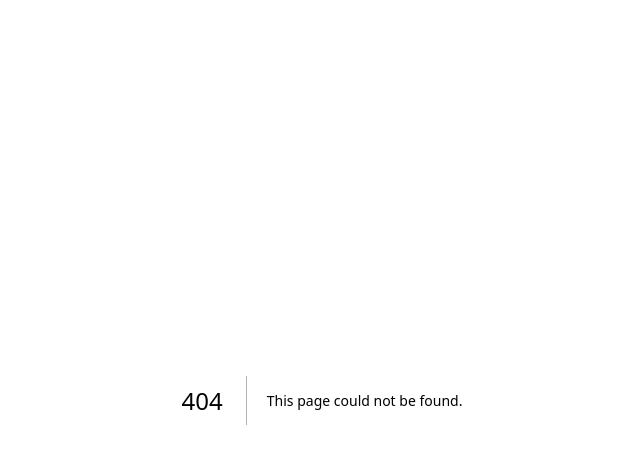
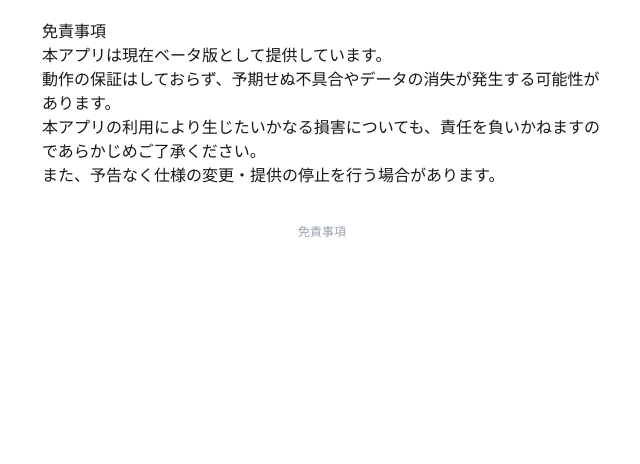
Before and after one commit to mika11247/my-shopping-list, a Next.js app: page /disclaimer in a window 1280 px wide. Before the commit this address had no page. Shown: the top 464 px of the page, without its empty margins (318-958 px from the left). Built offline with nearby package versions, Linux system fonts and the light colour scheme.

Commit message:
免責事項ページとフッター追加

```diff
--- /dev/null
+++ b/app/disclaimer/page.tsx
@@ -0,0 +1,21 @@
+export default function DisclaimerPage() {
+  return (
+    <main style={{ padding: "20px", maxWidth: "600px", margin: "0 auto" }}>
+      <h1>免責事項</h1>
+
+      <p>本アプリは現在ベータ版として提供しています。</p>
+
+      <p>
+        動作の保証はしておらず、予期せぬ不具合やデータの消失が発生する可能性があります。
+      </p>
+
+      <p>
+        本アプリの利用により生じたいかなる損害についても、責任を負いかねますのであらかじめご了承ください。
+      </p>
+
+      <p>
+        また、予告なく仕様の変更・提供の停止を行う場合があります。
+      </p>
+    </main>
+  );
+}
--- a/app/layout.tsx
+++ b/app/layout.tsx
@@ -1,5 +1,6 @@
 import type { Metadata } from "next";
 import { Geist, Geist_Mono } from "next/font/google";
+import Link from "next/link";
 import "./globals.css";
 
 const geistSans = Geist({
@@ -27,7 +28,13 @@ export default function RootLayout({
       lang="en"
       className={`${geistSans.variable} ${geistMono.variable} h-full antialiased`}
     >
-      <body className="min-h-full flex flex-col">{children}</body>
+      <body className="min-h-full flex flex-col">
+        {children}
+
+        <footer className="text-center text-xs text-gray-400 py-4">
+          <Link href="/disclaimer">免責事項</Link>
+        </footer>
+      </body>
     </html>
   );
 }
--- a/package.json
+++ b/package.json
@@ -3,8 +3,8 @@
   "version": "0.1.0",
   "private": true,
   "scripts": {
-    "dev": "next dev",
-    "build": "next build",
+    "dev": "next dev --webpack",
+    "build": "next build --webpack",
     "start": "next start",
     "lint": "eslint"
   },
```
